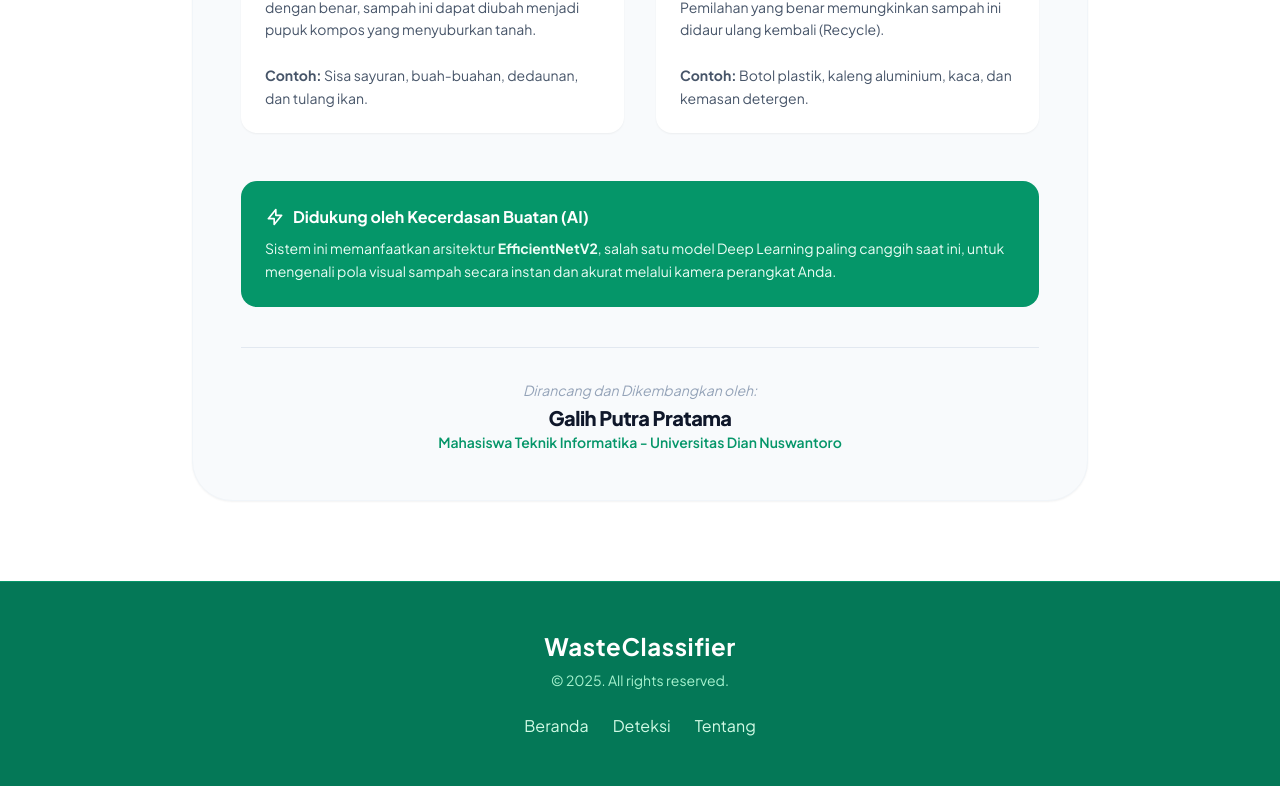
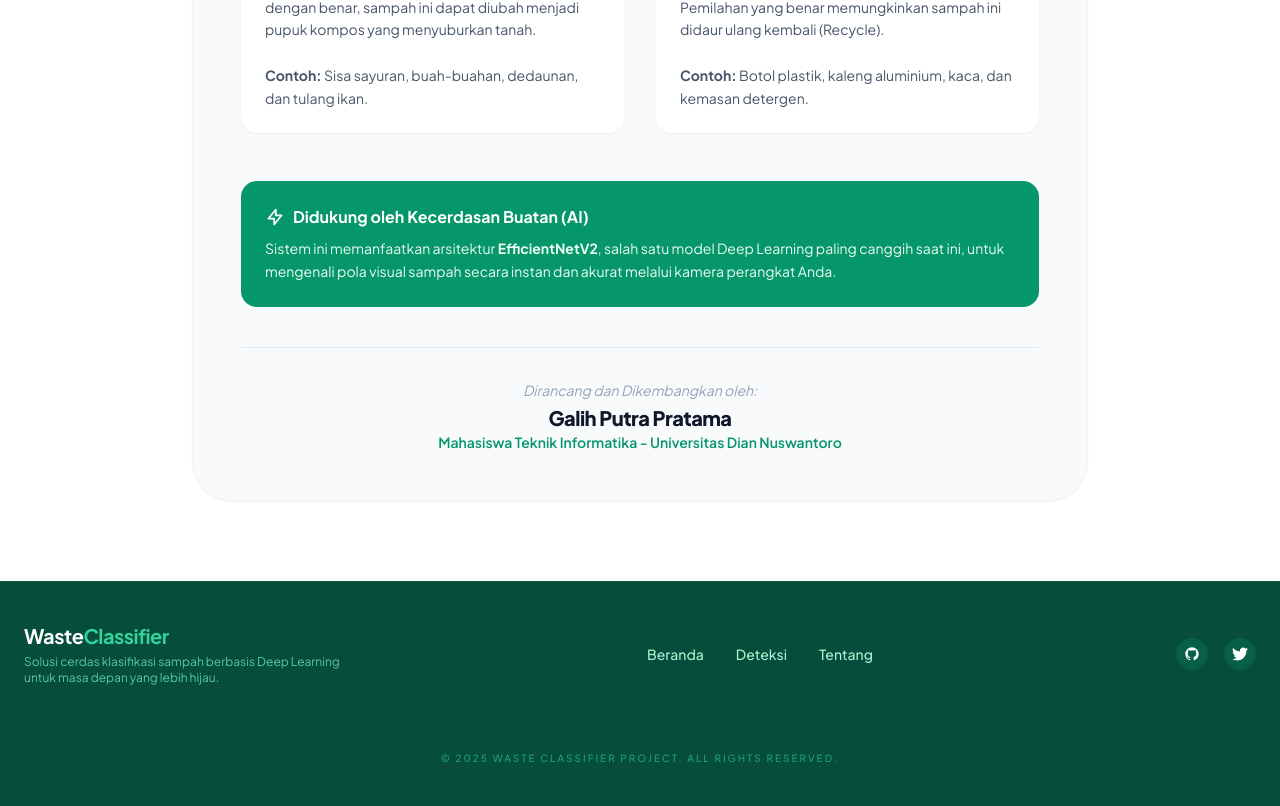
Before and after one commit to User-Galih/waste-classification-ui, a React (Vite) app: page / in a window 1280 px wide. Shown: the part 2944-3750 px from the top of the page. Built offline with nearby package versions, Linux system fonts and the light colour scheme.

Commit message:
Revamp Footer component with new styling and content

```diff
--- a/src/components/Footer.jsx
+++ b/src/components/Footer.jsx
@@ -2,17 +2,41 @@ import React from 'react';
 
 const Footer = () => {
   return (
-    // DIUBAH: Latar belakang hijau tua yang elegan menyesuaikan tema
-    <footer className="bg-emerald-700 text-white py-12 border-t border-emerald-600">
-      <div className="container mx-auto px-6 text-center">
-        <div className="mb-6">
-          <p className="text-2xl font-bold mb-2 tracking-wide">WasteClassifier</p>
-          <p className="text-sm text-emerald-200">&copy; 2025. All rights reserved.</p>
+    <footer className="bg-emerald-900 text-white py-10 border-t border-emerald-800">
+      <div className="container mx-auto px-6">
+        <div className="flex flex-col md:flex-row justify-between items-center gap-8">
+
+          {/* Bagian Kiri: Identitas Singkat */}
+          <div className="text-center md:text-left">
+            <h2 className="text-xl font-bold tracking-tight">Waste<span className="text-emerald-400">Classifier</span></h2>
+            <p className="text-xs text-emerald-300/80 mt-1 max-w-xs">
+              Solusi cerdas klasifikasi sampah berbasis Deep Learning untuk masa depan yang lebih hijau.
+            </p>
+          </div>
+
+          {/* Bagian Tengah: Link Navigasi Cepat */}
+          <div className="flex space-x-8 text-sm font-medium">
+            <a href="#hero" className="text-emerald-200 hover:text-white transition-colors">Beranda</a>
+            <a href="#showcase" className="text-emerald-200 hover:text-white transition-colors">Deteksi</a>
+            <a href="#about" className="text-emerald-200 hover:text-white transition-colors">Tentang</a>
+          </div>
+
+          {/* Bagian Kanan: Sosial Media / Icon */}
+          <div className="flex space-x-4">
+            <a href="#" className="p-2 bg-emerald-800 rounded-full hover:bg-emerald-700 transition-all">
+              <svg className="w-4 h-4" fill="currentColor" viewBox="0 0 24 24"><path d="M12 2C6.477 2 2 6.484 2 12.017c0 4.425 2.865 8.18 6.839 9.504.5.092.682-.217.682-.483 0-.237-.008-.868-.013-1.703-2.782.605-3.369-1.343-3.369-1.343-.454-1.158-1.11-1.466-1.11-1.466-.908-.62.069-.608.069-.608 1.003.07 1.531 1.032 1.531 1.032.892 1.53 2.341 1.088 2.91.832.092-.647.35-1.088.636-1.338-2.22-.253-4.555-1.113-4.555-4.951 0-1.093.39-1.988 1.029-2.688-.103-.253-.446-1.272.098-2.65 0 0 .84-.27 2.75 1.026A9.564 9.564 0 0112 6.844c.85.004 1.705.115 2.504.337 1.909-1.296 2.747-1.027 2.747-1.027.546 1.379.202 2.398.1 2.651.64.7 1.028 1.595 1.028 2.688 0 3.848-2.339 4.695-4.566 4.943.359.309.678.92.678 1.855 0 1.338-.012 2.419-.012 2.747 0 .268.18.58.688.482A10.019 10.019 0 0022 12.017C22 6.484 17.522 2 12 2z"/></svg>
+            </a>
+            <a href="#" className="p-2 bg-emerald-800 rounded-full hover:bg-emerald-700 transition-all">
+              <svg className="w-4 h-4" fill="currentColor" viewBox="0 0 24 24"><path d="M23.953 4.57a10 10 0 01-2.825.775 4.958 4.958 0 002.163-2.723c-.951.555-2.005.959-3.127 1.184a4.92 4.92 0 00-8.384 4.482C7.69 8.095 4.067 6.13 1.64 3.162a4.822 4.822 0 00-.666 2.475c0 1.71.87 3.213 2.188 4.096a4.904 4.904 0 01-2.228-.616v.06a4.923 4.923 0 003.946 4.84 4.996 4.996 0 01-2.212.085 4.936 4.936 0 004.604 3.417 9.867 9.867 0 01-6.102 2.105c-.39 0-.779-.023-1.17-.067a13.995 13.995 0 007.557 2.209c9.053 0 13.998-7.496 13.998-13.985 0-.21 0-.42-.015-.63A9.935 9.935 0 0024 4.59z"/></svg>
+            </a>
+          </div>
         </div>
-        <div className="flex justify-center space-x-6">
-          <a href="#hero" className="text-emerald-100 hover:text-white hover:underline transition-all">Beranda</a>
-          <a href="#showcase" className="text-emerald-100 hover:text-white hover:underline transition-all">Deteksi</a>
-          <a href="#about" className="text-emerald-100 hover:text-white hover:underline transition-all">Tentang</a>
+
+        {/* Garis Pemisah & Copyright */}
+        <div className="mt-10 pt-6 border-t border-emerald-800/50 text-center">
+          <p className="text-[10px] uppercase tracking-[0.2em] text-emerald-400/60 font-medium">
+            &copy; 2025 Waste Classifier Project. All rights reserved.
+          </p>
         </div>
       </div>
     </footer>
```
